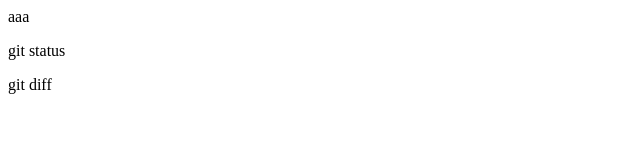
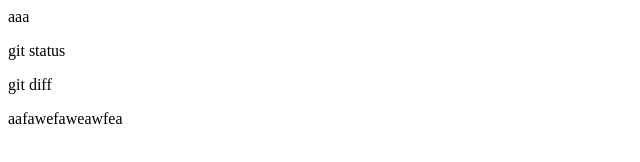
Before and after one commit to rachell8192/tutorial, a plain HTML site: page index.html in a window 1280 px wide. Shown: the whole page, without its empty margins (0-640 px from the left). Drawn offline with Linux system fonts and the light colour scheme.

Commit message:
add edit.

```diff
--- a/index.html
+++ b/index.html
@@ -1,3 +1,4 @@
 aaa
 <P>git status<P>
 <P>git diff</P>
+aafawefaweawfea
```
